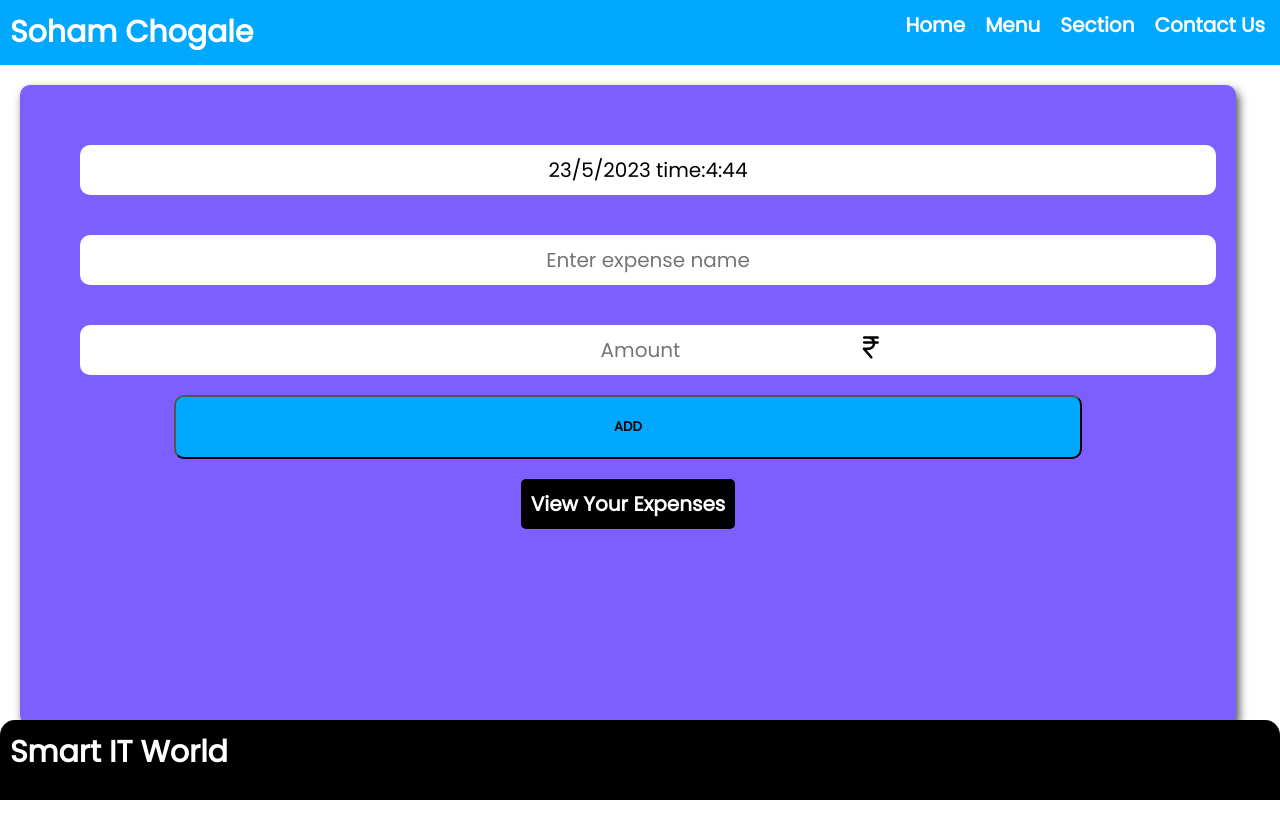
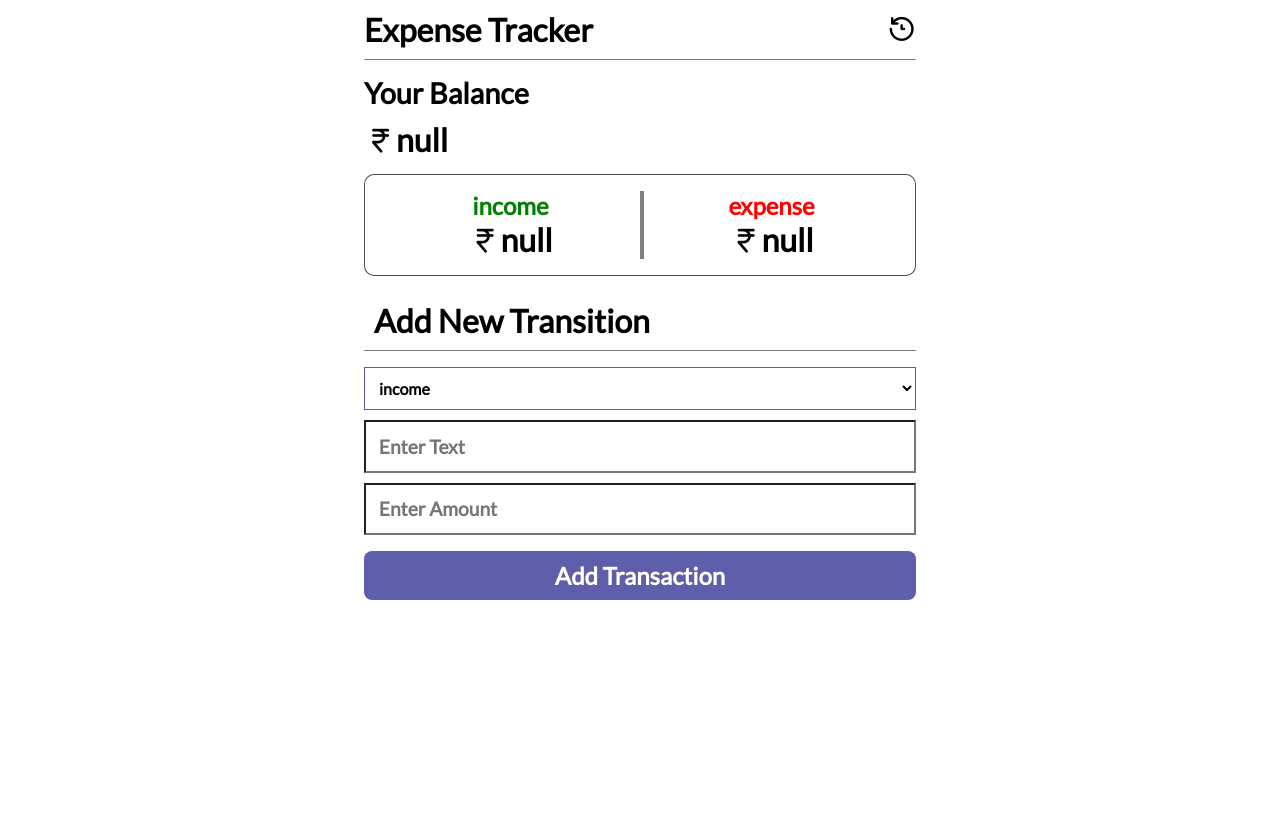
Before and after one commit to SahilZore-2003/expenses, a plain HTML site: page index.html in a window 1280 px wide. After the commit the page ends 800 px from the top, so only its background shows below. Drawn offline with nearby package versions, Linux system fonts and the light colour scheme.

Commit message:
commited

```diff
--- a/index.html
+++ b/index.html
@@ -1,68 +1,62 @@
-<!DOCTYPE html>
 <html lang="en">
+
 <head>
     <meta charset="UTF-8">
     <meta http-equiv="X-UA-Compatible" content="IE=edge">
     <meta name="viewport" content="width=device-width, initial-scale=1.0">
     <title>Expense App</title>
     <link rel="stylesheet" href="style.css">
-    <link rel="stylesheet" href="https://unicons.iconscout.com/release/v4.0.0/css/line.css">
+    <link rel="shortcut icon" href="icon.png" type="image/x-icon">
+    <!-- icon link  -->
+    <link rel="stylesheet" href="https://unicons.iconscout.com/release/v4.0.8/css/line.css">
 </head>
+
 <body>
+    <div class="heading">
+        <h1>Expense Tracker</h1>
+        <i class="uil uil-history" id="historyicon"></i>
+    </div>
 
-    <!-- navbar  -->
-    <nav>
-        <h3>Soham Chogale</h3>
-        <ul>
-            <a href="">
-                <li>Home</li>
-            </a>
-            <a href="">
-                <li>menu</li>
-            </a>
-            <a href="">
-                <li>section</li>
-            </a>
-            <a href="">
-                <li>contact us</li>
-            </a>
-
-            <i class="uil uil-times cross"></i>
-
-        </ul>
-        <i class="uil uil-list-ui-alt icon"></i>
-    </nav>
-    <!-- navbar ends  -->
-
-    <div class="container">
+    <div class="balanceSection">
+        <h2>Your Balance</h2>
+        <h1 id="balance"><i class="uil uil-rupee-sign"></i>0</h1>
+    </div>
+    <div class="incexpsection">
+        <div class="income">
+            <h2>income</h2>
+            <h1 id="income"><i class="uil uil-rupee-sign"></i>0</h1>
+        </div>
         <div class="expense">
-            <form action="#" name="google-sheet" autocomplete="off">
-                <div class="datetime">
-                    <input type="text" name="date" id="date" readonly>
-                </div>
-                <div class="datetime">
-                    <input type="text" name="name" id="expenseName" placeholder="Enter expense name">
-                </div>
-                <div class="amount datetime">
-                    <input type="number" name="amount" id="Amount" placeholder="Amount">
-                    <i class="uil uil-rupee-sign rupee"></i>
-                </div>
-
-                <div class="btn">
-                    <input type="submit" value="ADD">
-                </div>
-            </form>
-
-            <div class="flex">
-                <a href="https://docs.google.com/spreadsheets/d/1FR0EU-cFveiJoONNQ0YQGmmf0ETlDio1ofV2eqrJ3dk/edit?usp=sharing">View Your Expenses</a>
-            </div>
+            <h2>expense</h2>
+            <h1 id="expense"><i class="uil uil-rupee-sign"></i>0</h1>
         </div>
     </div>
 
-    <footer>
-         <h3>Smart IT World</h3>
-    </footer>
+    <div class="displayhistory">
+        <h2 class="history" id="displayhistoty">History</h2>
+        <div id="history">
+
+        </div>
+    </div>
+
+
+    <h2 class="history">Add New Transition</h2>
+    <form action="#" id="myform">
+        <select name="" id="incexp">
+            <option value="income">income</option>
+            <option value="expense">expense</option>
+        </select>
+        <!-- <label for="text">Text</label> -->
+        <input type="text" name="" id="text" placeholder="Enter Text">
+        <!-- <p>Amount <br>(negative:expense positive:income)</p> -->
+
+
+        <input type="text" name="" id="amount" placeholder="Enter Amount">
+        <button type="submit">Add Transaction</button>
+    </form>
+
 
     <script src="script.js"></script>
 </body>
+
 </html>
--- a/script.js
+++ b/script.js
@@ -1,45 +1,83 @@
-const heading = document.querySelector('h3');
-const icon = document.querySelector('.icon');
-const uldiv = document.querySelector('ul');
-const cross = document.querySelector('.cross');
-icon.addEventListener("click" , ()=>{
-    uldiv.style.display = "block";
-    heading.style.display = "none";
-    icon.style.display = "none";
-})
-cross.addEventListener("click",()=>{
-    uldiv.style.display = "none";
-    heading.style.display = "block";
-    icon.style.display = "block";
-})
-
-
-let datetime = ()=>{
-    let date = new Date();
-let day = date.getDate();
-let month = date.getMonth()+1;
-let year = date.getFullYear();
-
-let hours = date.getHours();
-let miniutes = date.getMinutes();
-document.querySelector('#date').value = `${day}/${month}/${year} time:${hours}:${miniutes}`;
-}
-
-setInterval(()=>{
- datetime();
-},1000)
+const historyicon = document.getElementById('historyicon');
+const displayhistory = document.getElementsByClassName('displayhistory')[0];
+const history = document.getElementById('history');
+const myform = document.getElementById('myform');
+const text = document.getElementById('text');
+const amount = document.getElementById('amount');
+const income = document.getElementById('income');
+const expense = document.getElementById('expense');
+const incexp = document.getElementById('incexp');
+const balance = document.getElementById('balance');
 
 
 
-const scriptURL = 'https://script.google.com/macros/s/AKfycbw9IhaFaSLmwb67eGYWvvWgocxBUDqWDtTLOXV5AWRSqqr9VQLo8ABmM-6KOpbDajk/exec'
-const form = document.forms['google-sheet']
 
-form.addEventListener('submit', e => {
-  e.preventDefault()
-  fetch(scriptURL, { method: 'POST', body: new FormData(form)})
+historyicon.addEventListener("click",()=>{
+    displayhistory.classList.toggle("view")
+})
 
-    .catch(error => console.error('Error!', error.message))
+myform.addEventListener('submit',(e)=>{
+    e.preventDefault();
 
-    document.querySelector('#expenseName').value = "";
-    document.querySelector('#Amount').value = "";
+    if(incexp.value == "income"){
+        let val = amount.value;
+        let existincome = income.innerText;
+        let totalincome = `${existincome}+${val}`;
+        let finalincome = eval(totalincome);
+        income.innerHTML = `<i class="uil uil-rupee-sign"></i>${finalincome}`;
+
+       history.innerHTML += `
+        <div class="item">
+        <span>${text.value}</span>
+        <span class="incomeborder">+${val}</span>
+        </div>
+        `;
+
+    }
+
+    if(incexp.value == "expense"){
+        let expenseval = amount.value;
+        let existexpense = expense.innerText;
+        let totalexpense = `${existexpense}+${expenseval}`;
+        let finalexpense = eval(totalexpense);
+        expense.innerHTML = `<i class="uil uil-rupee-sign"></i>${finalexpense}`;
+
+        history.innerHTML += `
+        <div class="item">
+        <span>${text.value}</span>
+        <span class="expenseborder">-${expenseval}</span>
+        </div>
+        `;
+    }
+
+    let totalbalance = eval(income.innerText - expense.innerText);
+    balance.innerHTML = `<i class="uil uil-rupee-sign"></i>${totalbalance}`
+
+    localStorage.setItem("balance",totalbalance);
+    localStorage.setItem("income",income.innerText);
+    localStorage.setItem("expense",expense.innerText);
+    localStorage.setItem("history",history.innerHTML);
+
+
+
+
+    myform.reset();
+
 })
+
+window.onload = ()=>{
+    let reloadBalance = localStorage.getItem("balance");
+    balance.innerHTML = `<i class="uil uil-rupee-sign"></i>${reloadBalance}`
+
+    let reloadIncome = localStorage.getItem("income");
+    income.innerHTML = `<i class="uil uil-rupee-sign"></i>${reloadIncome}`
+
+    let reloadExpense = localStorage.getItem("expense");
+    expense.innerHTML = `<i class="uil uil-rupee-sign"></i>${reloadExpense}`
+
+
+    let reloadHistory = localStorage.getItem("history");
+    history.innerHTML = reloadHistory;
+
+
+}
--- a/style.css
+++ b/style.css
@@ -1,215 +1,178 @@
-@import url('https://fonts.googleapis.com/css2?family=Poppins&display=swap');
+@import url('https://fonts.googleapis.com/css2?family=Lato&display=swap');
 
 *{
     padding: 0;
     margin: 0;
     box-sizing: border-box;
-    font-family: 'Poppins', 'sans-serif';
+    font-family: 'Lato', sans-serif;
 }
 
-html {
-    font-size: 10px;
+body{
+    padding: 0 1.5rem;
+    background-color: rgba(255, 255, 255, 0.532);
+    max-width: 600px;
+    margin: 0 auto;
 }
 
-nav {
+.heading{
     display: flex;
+    align-items: center;
     justify-content: space-between;
-    background-color: #00a8ff;
+    font-weight: bolder;
+    padding: 10px 0;
+    border-bottom: .5px solid rgba(0,0,0,.5);
 }
 
-li {
-    list-style: none;
-    color: white;
-    /* padding: .5rem; */
-    padding: 0 .5rem;
-    transition: .3s all ease;
+#historyicon{
+    font-size: 1.8rem;
 }
 
-li:hover {
-    scale: 1.1;
-
+.balanceSection{
+    margin-top: 1rem;
+    font-weight: bold;
 }
 
-nav ul {
-    display: flex;
-    gap: 1rem;
+.balanceSection #balance{
     font-size: 2rem;
-    padding: 1rem;
-    font-weight: bold;
-    cursor: pointer;
-    text-transform: capitalize;
-    transition: all 1s linear 1s;
-    color: white !important;
-
+    font-weight: bolder;
+    margin-top: 10px;
 }
 
-h3 {
-    font-size: 3rem;
-    padding: 1rem;
-    font-weight: bold;
-    display: flex;
-    align-items: center;
-    color: white;
-
+.balanceSection h2{
+    font-size: 1.8rem;
+    font-weight: bolder;
 }
 
-a {
-    text-decoration: none;
+.incexpsection{
+    display: grid;
+    grid-template-columns: repeat(2,1fr);
+    align-items: center;
+    text-align: center;
+    background-color: white;
+    padding: 1rem;
+    margin: 15px 0;
+    border: .5px solid rgba(0,0,0,.7);
+    border-radius: 10px;
 }
 
-.icon {
-    display: none;
-    font-size: 5rem;
-    font-weight: bold;
-    padding: 1rem;
+.incexpsection .expense{
+    border-left: 4px solid rgba(0,0,0,.5);
 }
 
-a:hover {
-    border-bottom: 2px solid black;
+.incexpsection .income h2{
+    color: green;
 }
 
-.cross {
-    position: absolute;
-    top: 0;
-    right: 5%;
-    font-size: 5rem;
-    display: none;
+.incexpsection .expense h2{
+    color: rgb(255, 0, 0);
 }
 
-@media(max-width:900px) {
-    nav ul {
-        margin-top: 3rem;
-        display: block;
-        height: 100vh;
-        width: 100%;
-        text-align: center;
+.history{
+    font-weight: bold;
+    font-size: 2rem;
+    margin-top: 10px;
+    border-bottom: 1px solid rgba(0,0,0,.5);
+    padding: 10px;
+}
+form{
+    margin-top: 1rem;
+}
 
-        display: none;
+form label{
+    display: block;
+    width: 100%;
+    font-size: 1.5rem;
+    font-weight: bold;
+}
+form input{
+ display: block;
+ width: 100%;
+ margin-top: 10px;
+ padding: .8rem;
+ font-size: 1.2rem;
+ font-weight: bold;
+ transition: .2s linear;
+ outline-style:none ;
+ border-radius: .5px;
+}
 
-    }
-
-    nav ul li {
-        padding: 1rem;
-        font-size: 2rem;
-    }
-
-    nav ul a li {
-
-        font-size: 3rem;
-    }
-    .icon {
-        display: block;
-    }
-
-    h3 {
-        display: block;
-
-    }
-
-    .cross {
-
-        display: block;
-    }
-
+form input:hover{
+    border: 2px solid #5f5eab;
 }
 
 
-.container{
-    width: 100%;
-    height: 100vh;
-    background-color:white;
-
+form button{
+ width: 100%;
+ display: block;
+ padding: 10px 0;
+ font-size: 1.5rem;
+ margin-top: 1rem;
+ background-color: #5f5eab;
+ color: white;
+ font-weight: bold;
+ border: none;
+ border-radius: 8px;
 }
 
-.expense{
- width: 95%;
- height: 80%;
- background-color:#7d5fff;
- border-radius: 1rem;
- padding: 2rem;
- margin: 2rem;
- box-shadow: 3px 5px 10px rgba(0,0,0,.7);
+form p{
+    font-weight: bold;
 }
 
-footer{
-    width: 100%;
-    height: 10vh;
-    position: fixed;
-    bottom: 0;
-    left: 0;
-    background-color: black;
-    border-radius: 15px 15px 0 0;
+#history .item{
+    display: flex;
+    align-items: center;
+    justify-content: space-between;
+    font-weight: bold;
+    font-size: 1.5rem;
+    padding: 10px;
 }
 
-footer h3{
- text-align: center;
- color: white;
+.incomeborder{
+    border-right:4px solid green;
+    padding-right: 10px;
+}
+
+.expenseborder{
+    border-right:4px solid rgb(255, 2, 2);
+    padding-right: 10px;
 }
 
 
-.expense form{
-    padding: 2rem;
-}
-
-.expense form .datetime input{
-    margin: 1em;
-    width: 100%;
-    padding: 1rem;
-    border-radius: 1rem;
-    text-align: center;
-    font-size: 2rem;
-    border: none;
-    outline: none;
+#history{
+    border-bottom: 1px solid rgba(0,0,0,.5);
+    background-color: white;
+    display:flex;
+    flex-direction: column-reverse;
+    transition: .3s  linear;
 }
 
 
-.expense form .datetime input:focus{
-    border: 2px solid #00a8ff;
-}
-
-.btn{
-    display: flex;
-    justify-content: center;
-}
-
-.btn input{
-    padding: 2rem;
-    background-color: #00a8ff;
-    border-radius: 10px;
-    width: 80%;
-
-}
-
-.btn input{
-    text-align: center;
+form select{
+    display: block;
+    width: 100%;
+    padding: 10px;
+    font-weight: bold;
+    border: 1px solid #5f5eab;
+    background-color: transparent;
+    margin-top: 10px;
+    font-size: 1rem;
     font-weight: bold;
 }
 
 
-.amount{
-    position: relative;
+
+.displayhistory{
+    position: fixed;
+    top: 58.67px;
+    left: 0;
+    width: 100%;
+    min-height: 100vh;
+    background-color: white;
+    color: black;
+    transform: translateX(100%);
+    transition: .2s linear;
 }
 
-.rupee{
-    position: absolute;
-    top:23%;
-    left:70%;
-    font-weight: bold;
-    font-size: 3rem;
+.view{
+    transform: translateX(0%);
 }
-
-.flex{
-    display: flex;
-    align-items: center;
-    justify-content: center;
-}
-
-.flex a{
-    font-size: 2rem;
-    font-weight: bold;
-    color: white;
-    padding: 1rem;
-    background-color: black;
-    border-radius: 5px;
-
-}
```
Also changed, not shown: icon.png (added), 1 other file.
